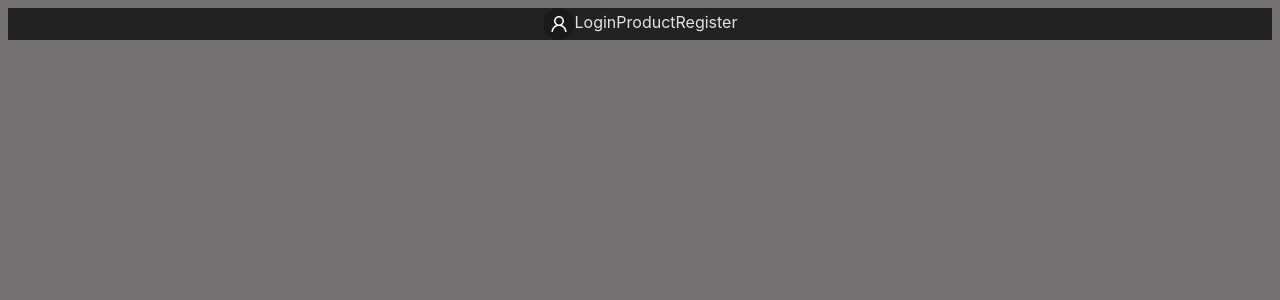
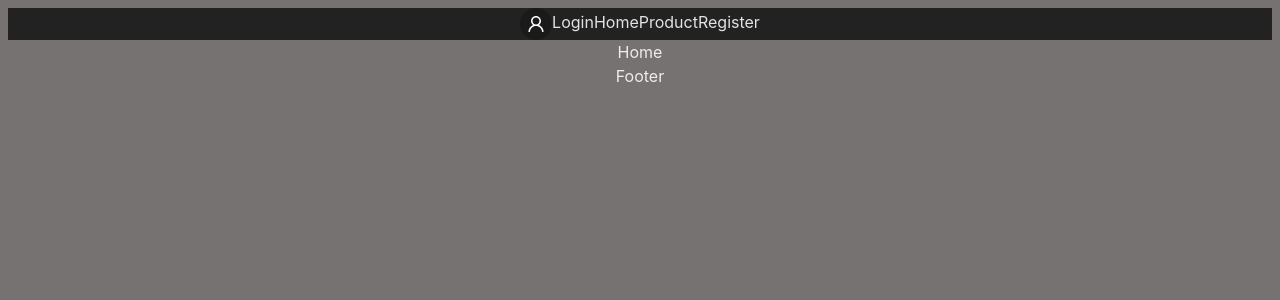
Before and after one commit to VolodymyrKolomiets/ProjectReactEcomerce, a React (Vite) app: page / in a window 1280 px wide. Shown: the top 300 px of the page. Built offline with nearby package versions, Linux system fonts and the light colour scheme; sample sign-in values are in the browser's storage.

Commit message:
home and footer components added

```diff
--- a/src/App.jsx
+++ b/src/App.jsx
@@ -1,5 +1,7 @@
 import './App.scss'
+import Footer from './components/Footer/Footer'
 import Header from './components/Header/Header'
+import Home from './components/Home/Home'
 import Login from './components/Login/Login'
 import Products from './components/Products/Products'
 import Profile from './components/Profile/Profile'
@@ -16,11 +18,13 @@ function App() {
           <ProductProvider>
             <Header />
             <Routes>
+              <Route path="/" element={<Home />} />
               <Route path="/register" element={<Register />} />
               <Route path="/login" element={<Login />} />
               <Route path="/products" element={<Products />} />
               <Route path="/profile" element={<Profile />} />
             </Routes>
+            <Footer />
           </ProductProvider>
         </UserProvider>
       </BrowserRouter>
--- /dev/null
+++ b/src/components/Footer/Footer.jsx
@@ -0,0 +1,9 @@
+import React from 'react'
+
+const Footer = () => {
+  return (
+    <div>Footer</div>
+  )
+}
+
+export default Footer
--- a/src/components/Header/Header.jsx
+++ b/src/components/Header/Header.jsx
@@ -29,7 +29,7 @@ function Header() {
         </>) : (
         <Link to = "/login">Login</Link>)}
 
-        {/* <Link to="/">Home</Link> */}
+        <Link to="/">Home</Link>
         <Link to="/products">Product</Link>
         <Link to="/register">Register</Link>
         {/* {token ? (<>(<Link to="/profile"> <Avatar icon={<UserOutlined />} /></Link> ):(<Link to="/register">Register</Link>)</>) */}
--- /dev/null
+++ b/src/components/Home/Home.jsx
@@ -0,0 +1,11 @@
+import React from 'react'
+
+const Home = () => {
+  return (
+    <>
+    <div>Home</div>
+    </>
+  )
+}
+
+export default Home
--- a/src/context/UserContext/UserReducer.js
+++ b/src/context/UserContext/UserReducer.js
@@ -15,8 +15,7 @@ const users = (state, action) => {
     case "GET_USER_INFO":
       return {
         ...state,
-        user: action.payload,
-        message: "",
+        user: action.payload
       };
     case "LOGOUT":
       return {
--- a/src/context/UserContext/UserState.jsx
+++ b/src/context/UserContext/UserState.jsx
@@ -29,7 +29,7 @@ export const UserProvider = ({ children }) => {
             localStorage.setItem("token", JSON.stringify(res.data.token));
         }
     };
-    const register = async (user) => {
+    const register = async () => {
         const res = await axios.post(API_URL + "/users/createUser");
         dispatch({
             type: "REGISTER",
@@ -52,7 +52,8 @@ export const UserProvider = ({ children }) => {
           type:"GET_USER_INFO",
           payload:res.data
       })
-    }
+      return res
+    };
     const logout = async () => {
       const token = JSON.parse(localStorage.getItem("token"));
       const res = await axios.delete(API_URL + "/users/logout",
```
